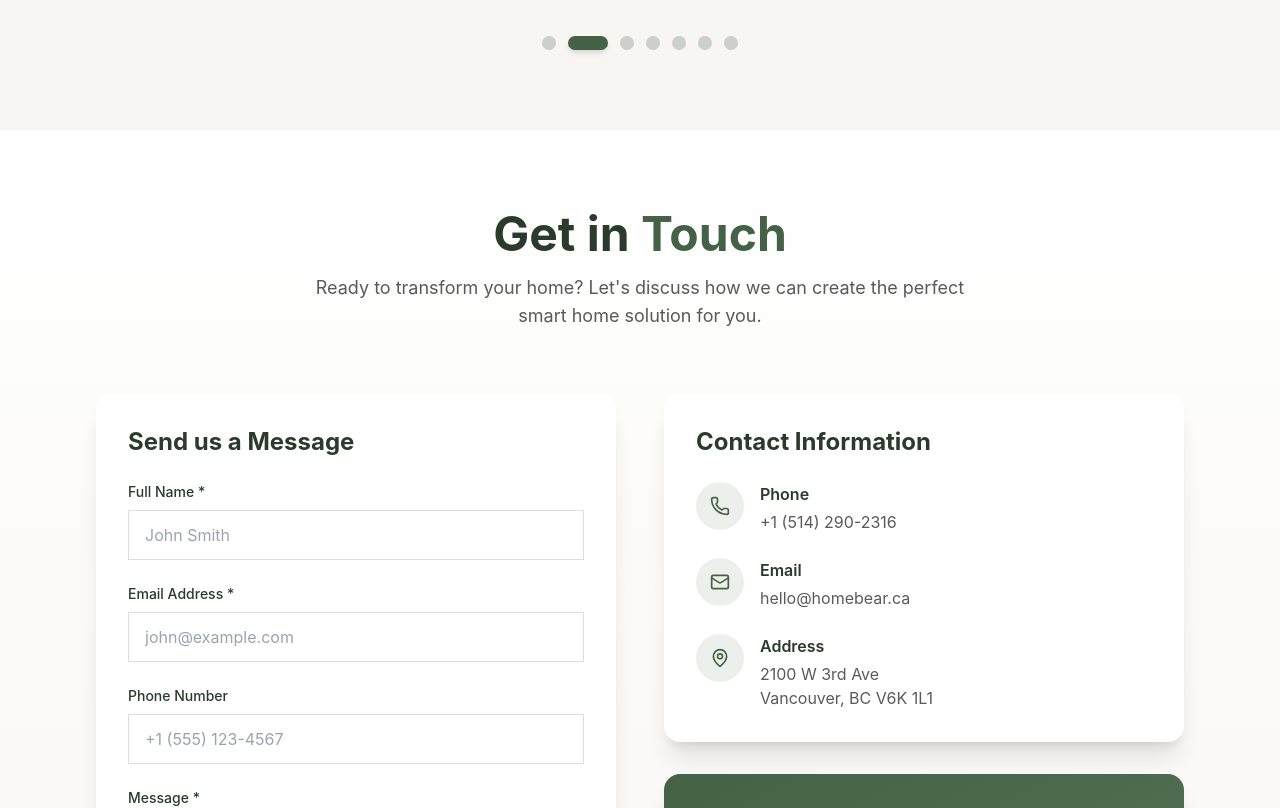
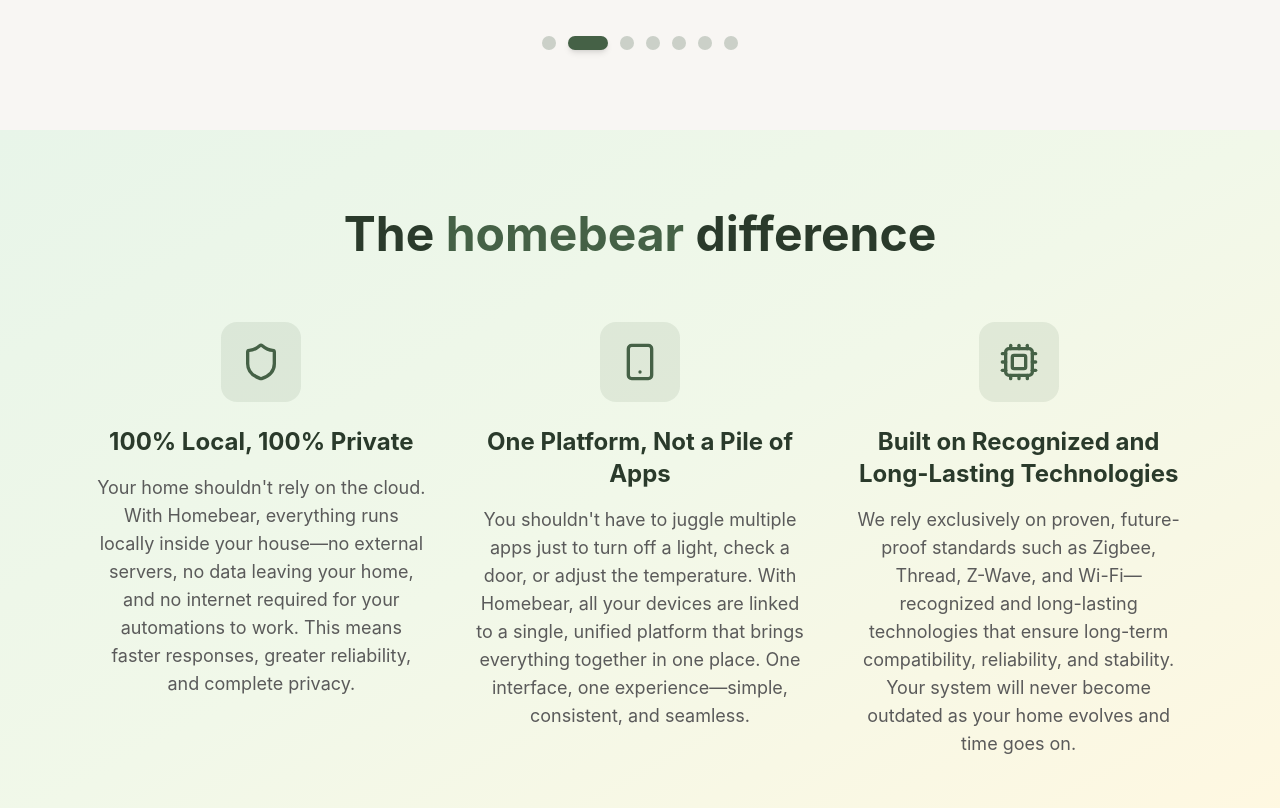
Before and after one commit to william57m/homebear, a React (Vite) app: page / in a window 1280 px wide. Shown: the part 3140-3948 px from the top of the page. Built offline with nearby package versions, Linux system fonts and the light colour scheme.

Commit message:
add difference section

```diff
--- /dev/null
+++ b/src/components/Difference.jsx
@@ -0,0 +1,71 @@
+import React from 'react';
+import { motion } from 'framer-motion';
+import { Shield, Smartphone, Cpu } from 'lucide-react';
+
+const differences = [
+  {
+    icon: Shield,
+    title: "100% Local, 100% Private",
+    description: "Your home shouldn't rely on the cloud. With Homebear, everything runs locally inside your house—no external servers, no data leaving your home, and no internet required for your automations to work. This means faster responses, greater reliability, and complete privacy."
+  },
+  {
+    icon: Smartphone,
+    title: "One Platform, Not a Pile of Apps",
+    description: "You shouldn't have to juggle multiple apps just to turn off a light, check a door, or adjust the temperature. With Homebear, all your devices are linked to a single, unified platform that brings everything together in one place. One interface, one experience—simple, consistent, and seamless."
+  },
+  {
+    icon: Cpu,
+    title: "Built on Recognized and Long-Lasting Technologies",
+    description: "We rely exclusively on proven, future-proof standards such as Zigbee, Thread, Z-Wave, and Wi-Fi—recognized and long-lasting technologies that ensure long-term compatibility, reliability, and stability. Your system will never become outdated as your home evolves and time goes on."
+  }
+];
+
+const Difference = () => {
+  return (
+    <section className="py-20 px-4 bg-gradient-to-br from-[#e8f5e9] via-[#f1f8e9] to-[#fff8e1]">
+      <div className="container mx-auto max-w-6xl">
+        <motion.div
+          initial={{ opacity: 0, y: 30 }}
+          whileInView={{ opacity: 1, y: 0 }}
+          viewport={{ once: true }}
+          transition={{ duration: 0.6 }}
+          className="text-center mb-16"
+        >
+          <h2 className="text-4xl md:text-5xl font-bold text-[#2a3a2b] mb-4">
+            The <span className="text-[#456146]">homebear</span> difference
+          </h2>
+        </motion.div>
+
+        <div className="grid md:grid-cols-3 gap-8 lg:gap-12">
+          {differences.map((item, index) => {
+            const Icon = item.icon;
+            return (
+              <motion.div
+                key={index}
+                initial={{ opacity: 0, y: 30 }}
+                whileInView={{ opacity: 1, y: 0 }}
+                viewport={{ once: true }}
+                transition={{ delay: index * 0.2, duration: 0.6 }}
+                className="text-center"
+              >
+                <div className="flex justify-center mb-6">
+                  <div className="w-20 h-20 bg-[#456146]/10 rounded-2xl flex items-center justify-center text-[#456146]">
+                    <Icon size={40} strokeWidth={2} />
+                  </div>
+                </div>
+                <h3 className="text-xl md:text-2xl font-bold text-[#2a3a2b] mb-4">
+                  {item.title}
+                </h3>
+                <p className="text-[#5a5a5a] leading-relaxed text-base md:text-lg">
+                  {item.description}
+                </p>
+              </motion.div>
+            );
+          })}
+        </div>
+      </div>
+    </section>
+  );
+};
+
+export default Difference;
--- a/src/pages/Home.jsx
+++ b/src/pages/Home.jsx
@@ -3,6 +3,7 @@ import { useLocation } from 'react-router-dom';
 import Hero from '@/components/Hero';
 import Services from '@/components/Services';
 import SmartScenarios from '@/components/SmartScenarios';
+import Difference from '@/components/Difference';
 import Contact from '@/components/Contact';
 
 const Home = () => {
@@ -25,6 +26,7 @@ const Home = () => {
       <Hero />
       <Services />
       <SmartScenarios />
+      <Difference />
       <Contact />
     </>
   );
```
